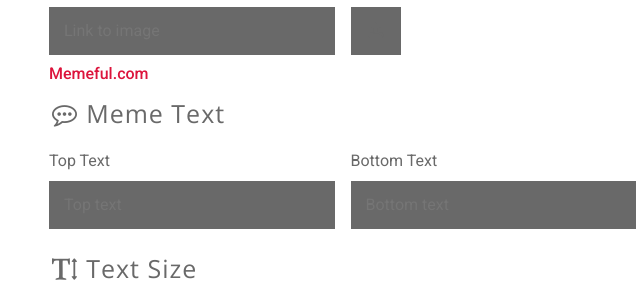
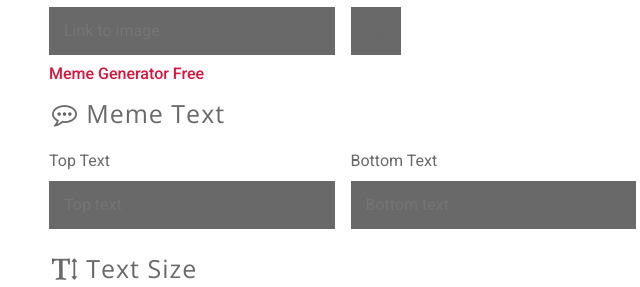
Before and after one commit to memegeneratorfree/memegeneratorfree.github.io, a plain HTML site: page index.html in a window 1280 px wide. Shown: the part 218-505 px from the top of the page, 599-1239 px from the left. Drawn offline with nearby package versions, Linux system fonts and the light colour scheme.

Commit message:
Update index.html

```diff
--- a/index.html
+++ b/index.html
@@ -26,7 +26,7 @@
       <div>
         <p>From URL</p>
         <input id="imgURL" class="block" type="text" placeholder="Link to image" />
-        <a href="http://memeful.com/" target="_blank">Memeful.com</a>
+        <a href="https://memegeneratorfree.github.io/" target="_blank">Meme Generator Free</a>
       </div>
       <div>
         <p>From Local Disk</p>
```
